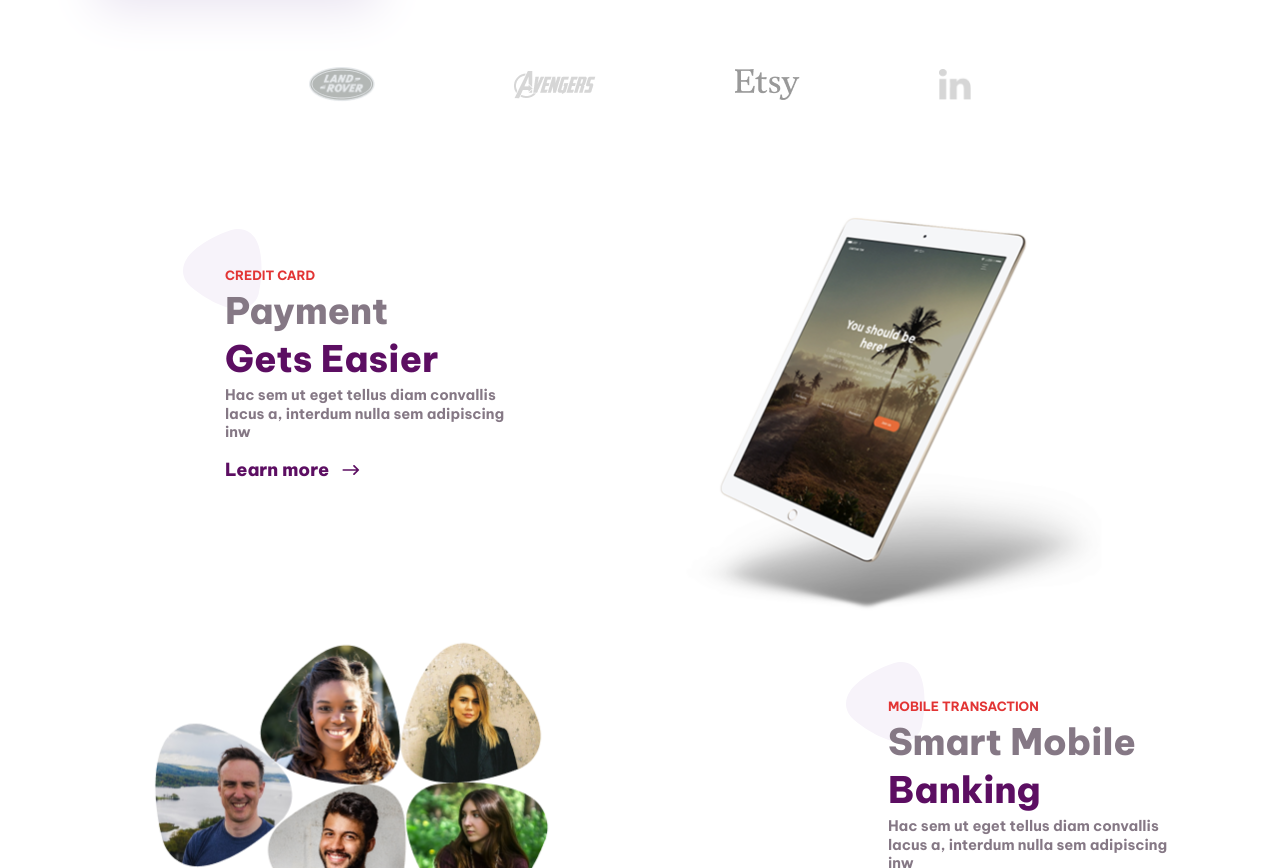
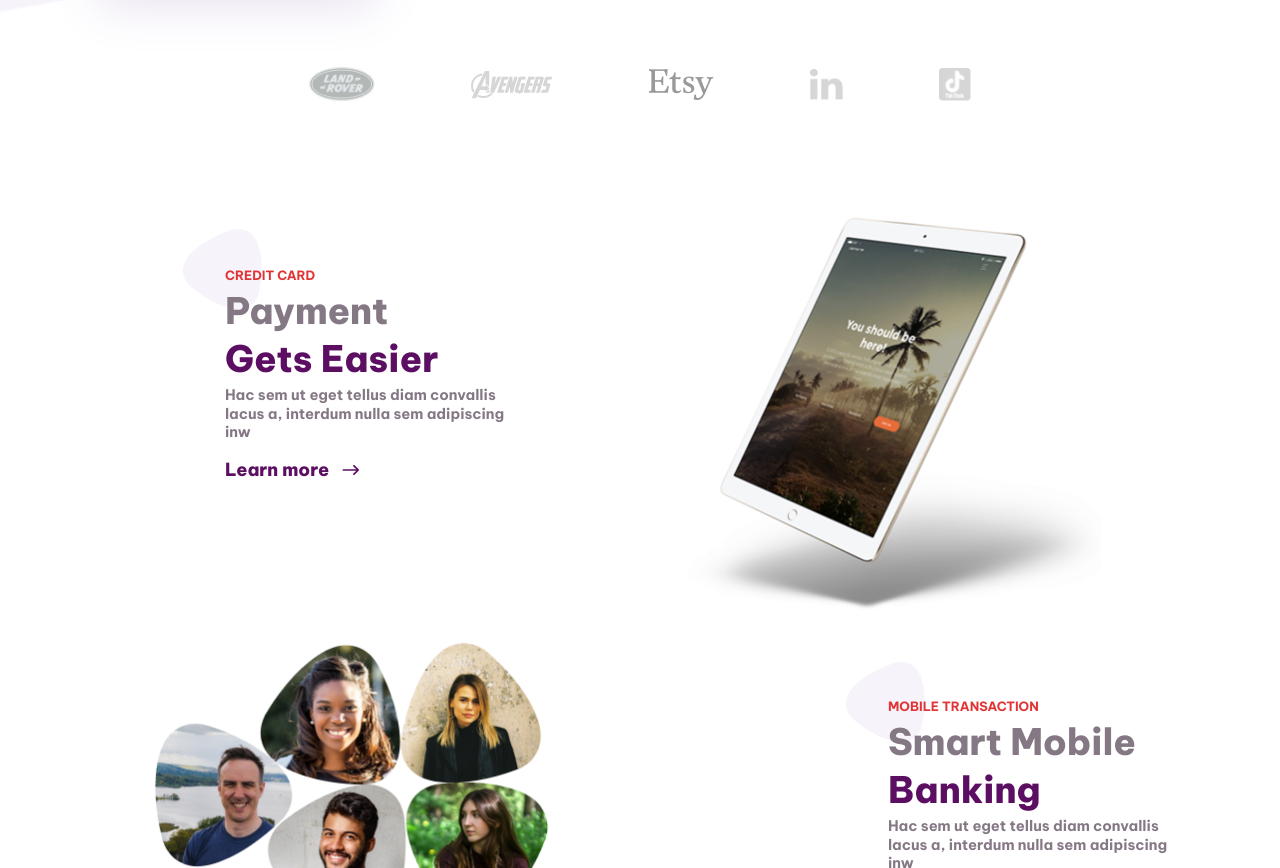
Before and after one commit to Memory-Container/Blinqpay, a plain HTML site: page index.html in a window 1280 px wide. Shown: the part 1391-2259 px from the top of the page. Drawn offline with Linux system fonts and the light colour scheme; a web font is replaced by a local one.

```diff
--- a/index.html
+++ b/index.html
@@ -157,6 +157,10 @@
                         <img
                             src="assets/section2-logo4.png"
                             class="section2-logo4"
+                        />
+                        <img
+                            src="assets/section2-logo5.png"
+                            class="section2-logo5"
                         />
                     </div>
                     <div class="content">
--- a/style.css
+++ b/style.css
@@ -6,6 +6,7 @@
 
 body {
     position: relative;
+    background-color: #F7F3FA;
     z-index: -999;
     font-family: "Be Vietnam pro";
 }
@@ -340,6 +341,7 @@
     width: 32.5px;
     height: 32.5px;
     object-fit: cover;
+    opacity: 40%;
 }
 
 .section2 .content {
```
